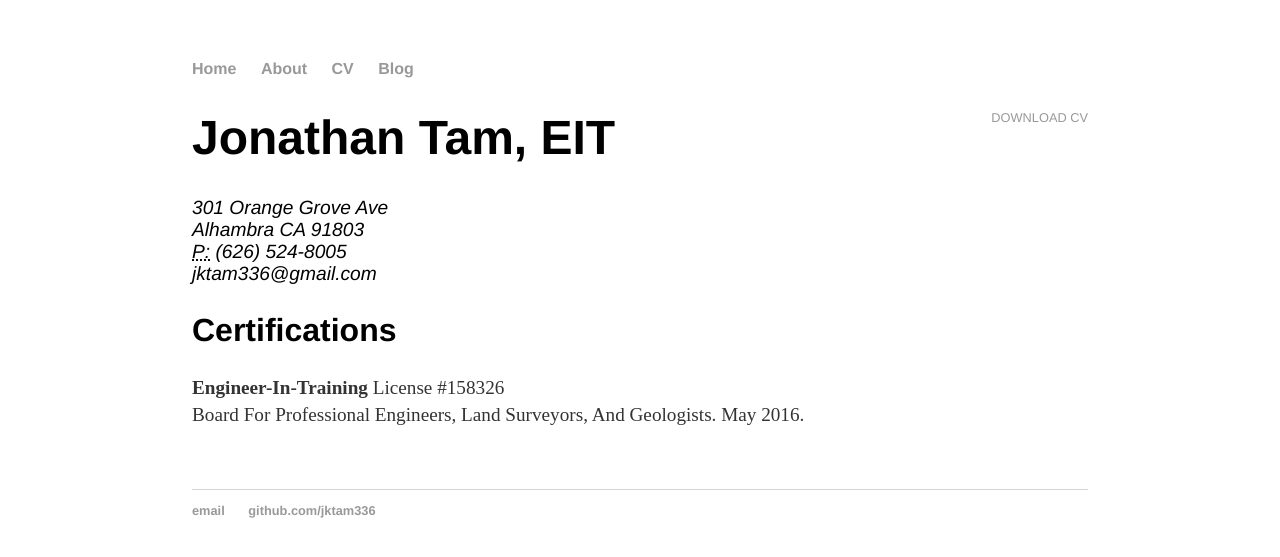
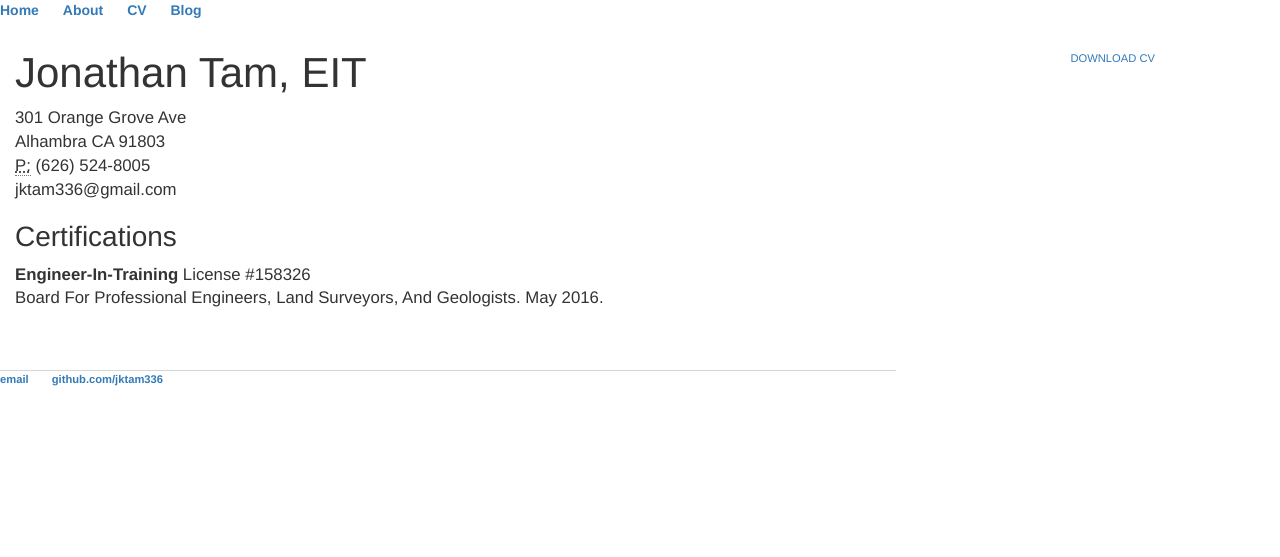
Before and after one commit to jktam336/jktam336.github.io, a Jekyll site: the page built from cv/index.html, in a window 1280 px wide. Shown: the top 557 px of the page. Built offline with Jekyll 4.4.1, drawn with Linux system fonts in a browser that asks for light colours.

Commit message:
Update default.html

```diff
--- a/_layouts/default.html
+++ b/_layouts/default.html
@@ -4,6 +4,7 @@
 			<title>{{ page.title }}</title>
 			<!-- link to main stylesheet -->
 			<link rel="stylesheet" type="text/css" href="/css/main.css">
+			<link rel="stylesheet" href="https://maxcdn.bootstrapcdn.com/bootstrap/3.3.6/css/bootstrap.min.css"/>
 		</head>
 		<body>
 			<nav>
```
